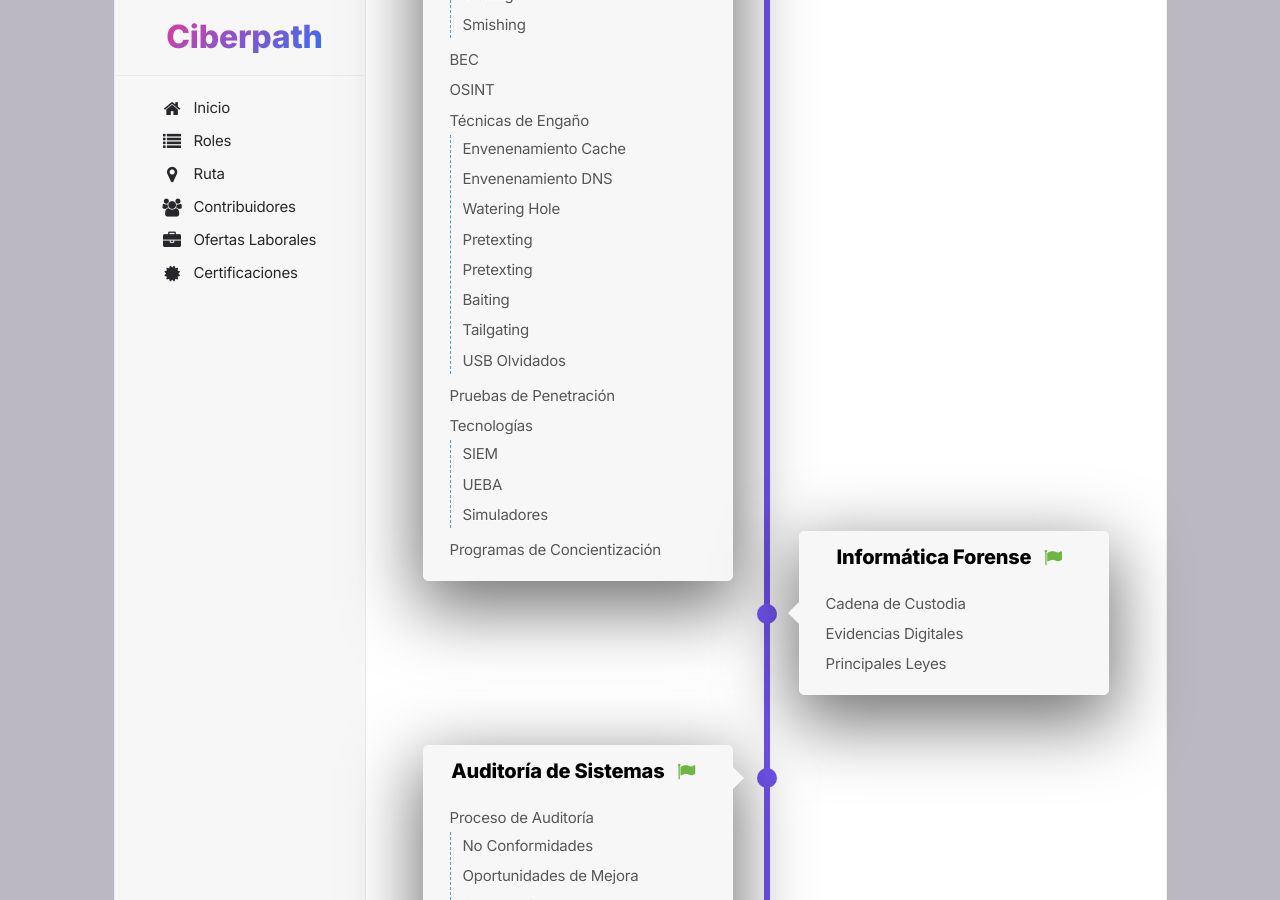
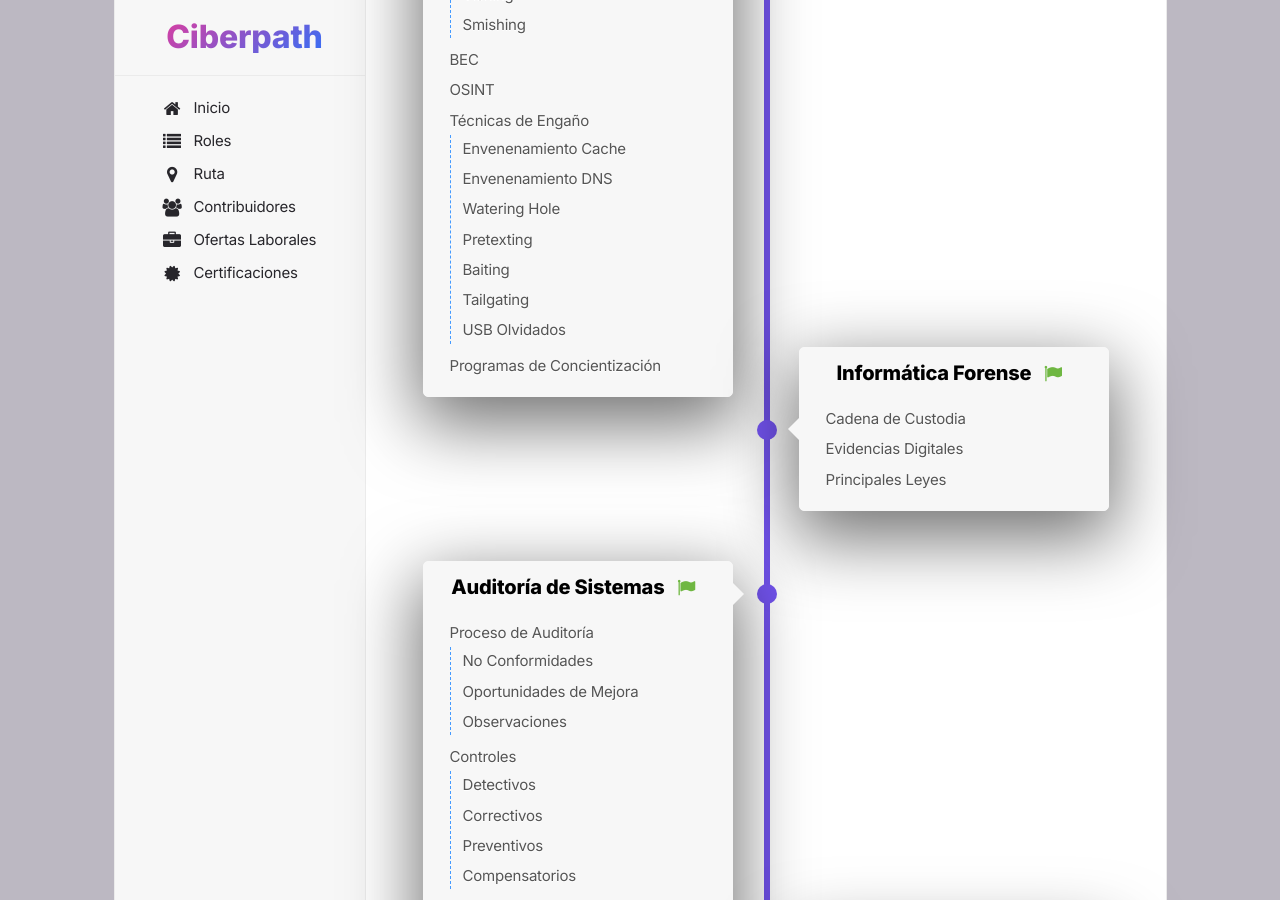
Before and after one commit to dan-breu/ciberpath, a Jekyll site: the page built from roles/segurinfo.md, in a window 1280 px wide and 900 px high, scrolled down 3164 px. Built offline with Jekyll 4.4.1, drawn with Linux system fonts in a browser that asks for light colours; nearby versions of some CDN libraries; comment, search, counter and statistics services are not loaded.

Commit message:
minor changes in the name

```diff
--- a/_includes/full-roles.html
+++ b/_includes/full-roles.html
@@ -1,12 +1,12 @@
 <div class="blocks">
 	<div class="role yellow">
 		<a href="{{ site.url }}/roles/netsec">
-			<h3>Ingeniero de Ciberseguridad de Red</h3>
+			<h3>Ciberseguridad de Red</h3>
 		</a>
 	</div>
 	<div class="role green">
 		<a href="{{ site.url }}/roles/segurinfo">
-			<h3>Ingeniero en Seguridad de la Información <br />(En Desarrollo)</h3>
+			<h3>Seguridad de la Información <br />(En Desarrollo)</h3>
 		</a>
 	</div>
 	<div class="role red">
--- a/_includes/recent-roles.html
+++ b/_includes/recent-roles.html
@@ -1,12 +1,12 @@
 <div class="blocks">
 	<div class="role yellow">
 		<a href="{{ site.url }}/roles/netsec">
-			<h3>Ingeniero de Ciberseguridad de Red</h3>
+			<h3>Ciberseguridad de Red</h3>
 		</a>
 	</div>
 	<div class="role green">
 		<a href="{{ site.url }}/roles/segurinfo">
-			<h3>Ingeniero en Seguridad de la Información (En Desarrollo)</h3>
+			<h3>Seguridad de la Información (En Desarrollo)</h3>
 		</a>
 	</div>
 </div>
--- a/_includes/segurinfo/segurinfo-social-engineering.html
+++ b/_includes/segurinfo/segurinfo-social-engineering.html
@@ -27,19 +27,9 @@
 					<li>Envenenamiento DNS</li>
 					<li>Watering Hole</li>
 					<li>Pretexting</li>
-					<li>Pretexting</li>
 					<li>Baiting</li>
 					<li>Tailgating</li>
 					<li>USB Olvidados</li>
-				</ul>
-			</li>
-			<li>Pruebas de Penetración</li>
-			<li>
-				Tecnologías
-				<ul>
-					<li>SIEM</li>
-					<li>UEBA</li>
-					<li>Simuladores</li>
 				</ul>
 			</li>
 			<li>Programas de Concientización</li>
```
Also changed, not shown: other parts of _includes/full-roles.html (+1 -1 lines).
